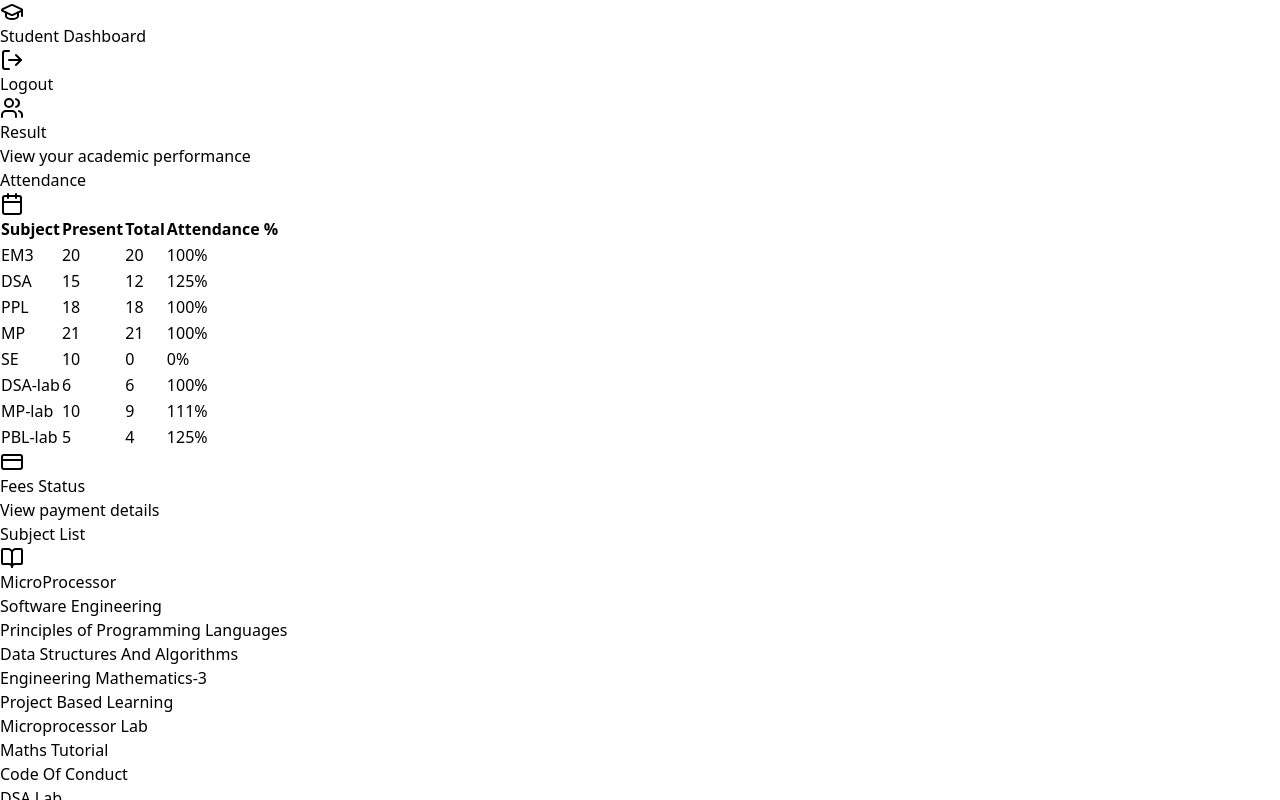
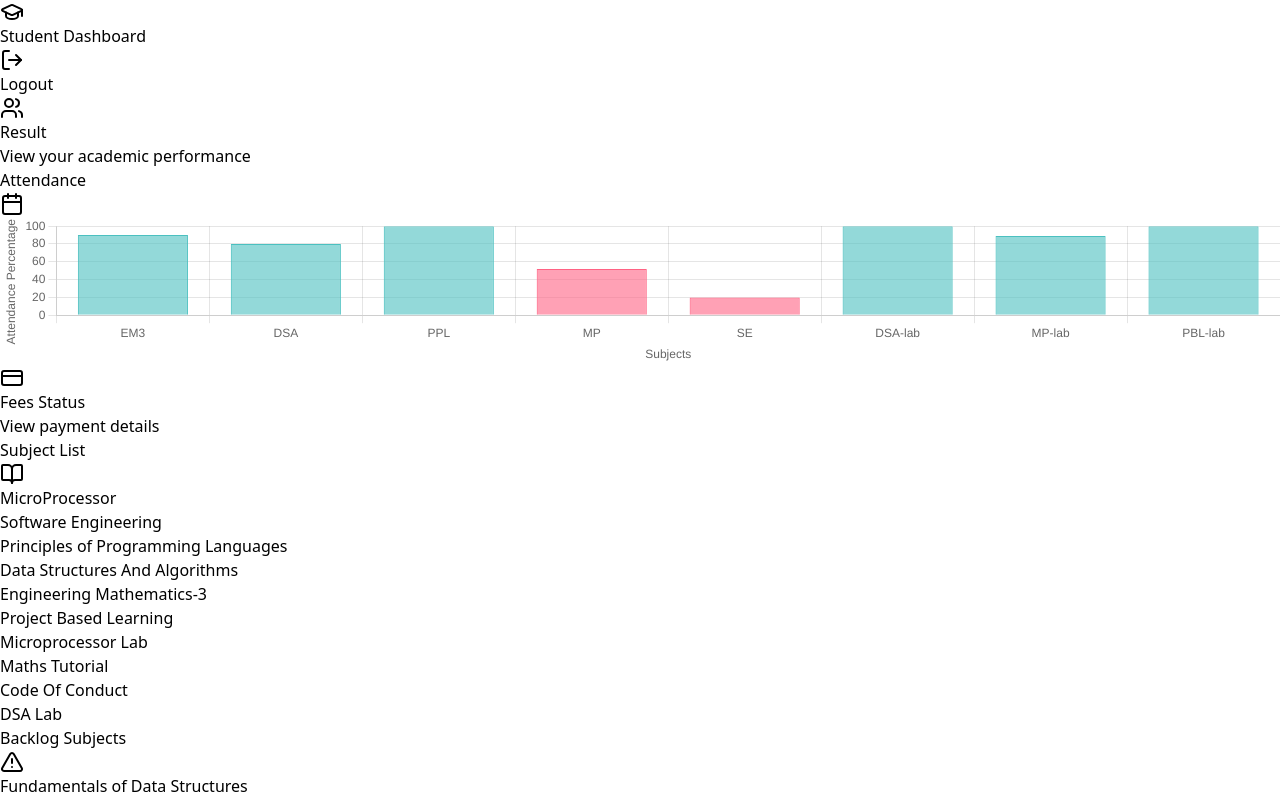
Before and after one commit to NitishP1710/PBL_Sem3, a React (Vite) app in the folder FARMS-main/: page /home in a window 1280 px wide. Shown: the top 800 px of the page. Built offline with nearby package versions, Linux system fonts and the light colour scheme.

Commit message:
ui upadated

```diff
--- a/FARMS-main/src/pages/Home.jsx
+++ b/FARMS-main/src/pages/Home.jsx
@@ -1,11 +1,75 @@
 import { useNavigate } from "react-router-dom";
 import { LogOut, GraduationCap, Users, Calendar, CreditCard, BookOpen, AlertTriangle, PartyPopper } from 'lucide-react';
+import { Bar } from "react-chartjs-2";
+import { Chart as ChartJS, CategoryScale, LinearScale, BarElement, Title, Tooltip, Legend } from "chart.js";
+
+// Register Chart.js components
+ChartJS.register(CategoryScale, LinearScale, BarElement, Title, Tooltip, Legend);
 
 export default function Home() {
   const navigate = useNavigate();
 
   const handleLogout = () => {
     navigate("/");
+  };
+
+  const attendanceData = [
+    { subject: "EM3", present: 18, total: 20 },
+    { subject: "DSA", present: 12, total: 15 },
+    { subject: "PPL", present: 18, total: 18 },
+    { subject: "MP", present: 11, total: 21 },
+    { subject: "SE", present: 2, total: 10 },
+    { subject: "DSA-lab", present: 6, total: 6 },
+    { subject: "MP-lab", present: 8, total: 9 },
+    { subject: "PBL-lab", present: 4, total: 4 }
+  ];
+
+  const attendancePercentages = attendanceData.map(item =>
+    item.total === 0 ? 0 : Math.round((item.present / item.total) * 100)
+  );
+
+  const barGraphData = {
+    labels: attendanceData.map(item => item.subject), // Subjects on x-axis
+    datasets: [
+      {
+        label: "Attendance Percentage",
+        data: attendancePercentages, // Attendance percentages on y-axis
+        backgroundColor: attendancePercentages.map(percentage =>
+          percentage >= 75 ? "rgba(75, 192, 192, 0.6)" : "rgba(255, 99, 132, 0.6)"
+        ),
+        borderColor: attendancePercentages.map(percentage =>
+          percentage >= 75 ? "rgba(75, 192, 192, 1)" : "rgba(255, 99, 132, 1)"
+        ),
+        borderWidth: 1,
+      },
+    ],
+  };
+
+  // Bar graph options
+  const barGraphOptions = {
+    responsive: true,
+    maintainAspectRatio: false,
+    scales: {
+      y: {
+        beginAtZero: true,
+        max: 100,
+        title: {
+          display: true,
+          text: "Attendance Percentage (%)",
+        },
+      },
+      x: {
+        title: {
+          display: true,
+          text: "Subjects",
+        },
+      },
+    },
+    plugins: {
+      legend: {
+        display: false,
+      },
+    },
   };
 
   return (
@@ -46,42 +110,8 @@ export default function Home() {
                 <h2 className="text-xl font-semibold text-gray-800">Attendance</h2>
                 <Calendar className="h-6 w-6 text-blue-500" />
               </div>
-              <div className="overflow-x-auto">
-                <table className="min-w-full divide-y divide-gray-200">
-                  <thead>
-                    <tr className="bg-gray-50">
-                      <th className="px-6 py-3 text-left text-xs font-semibold text-gray-500 uppercase tracking-wider">Subject</th>
-                      <th className="px-6 py-3 text-center text-xs font-semibold text-gray-500 uppercase tracking-wider">Present</th>
-                      <th className="px-6 py-3 text-center text-xs font-semibold text-gray-500 uppercase tracking-wider">Total</th>
-                      <th className="px-6 py-3 text-center text-xs font-semibold text-gray-500 uppercase tracking-wider">Attendance %</th>
-                    </tr>
-                  </thead>
-                  <tbody className="bg-white divide-y divide-gray-200">
-                    {[
-                      { subject: "EM3", present: 20, total: 20 },
-                      { subject: "DSA", present: 15, total: 12 },
-                      { subject: "PPL", present: 18, total: 18 },
-                      { subject: "MP", present: 21, total: 21 },
-                      { subject: "SE", present: 10, total: 0 },
-                      { subject: "DSA-lab", present: 6, total: 6 },
-                      { subject: "MP-lab", present: 10, total: 9 },
-                      { subject: "PBL-lab", present: 5, total: 4 }
-                    ].map((item, index) => (
-                      <tr key={index} className="hover:bg-gray-50 transition-colors">
-                        <td className="px-6 py-4 whitespace-nowrap text-sm font-medium text-gray-900">{item.subject}</td>
-                        <td className="px-6 py-4 whitespace-nowrap text-center text-sm text-gray-500">{item.present}</td>
-                        <td className="px-6 py-4 whitespace-nowrap text-center text-sm text-gray-500">{item.total}</td>
-                        <td className="px-6 py-4 whitespace-nowrap text-center text-sm">
-                          <span className={`px-2 py-1 rounded-full ${
-                            (item.present/item.total * 100) >= 75 ? 'bg-green-100 text-green-800' : 'bg-red-100 text-red-800'
-                          }`}>
-                            {item.total === 0 ? 0 : Math.round(item.present/item.total * 100)}%
-                          </span>
-                        </td>
-                      </tr>
-                    ))}
-                  </tbody>
-                </table>
+              <div className="h-96">
+                <Bar data={barGraphData} options={barGraphOptions} />
               </div>
             </div>
           </div>
```
